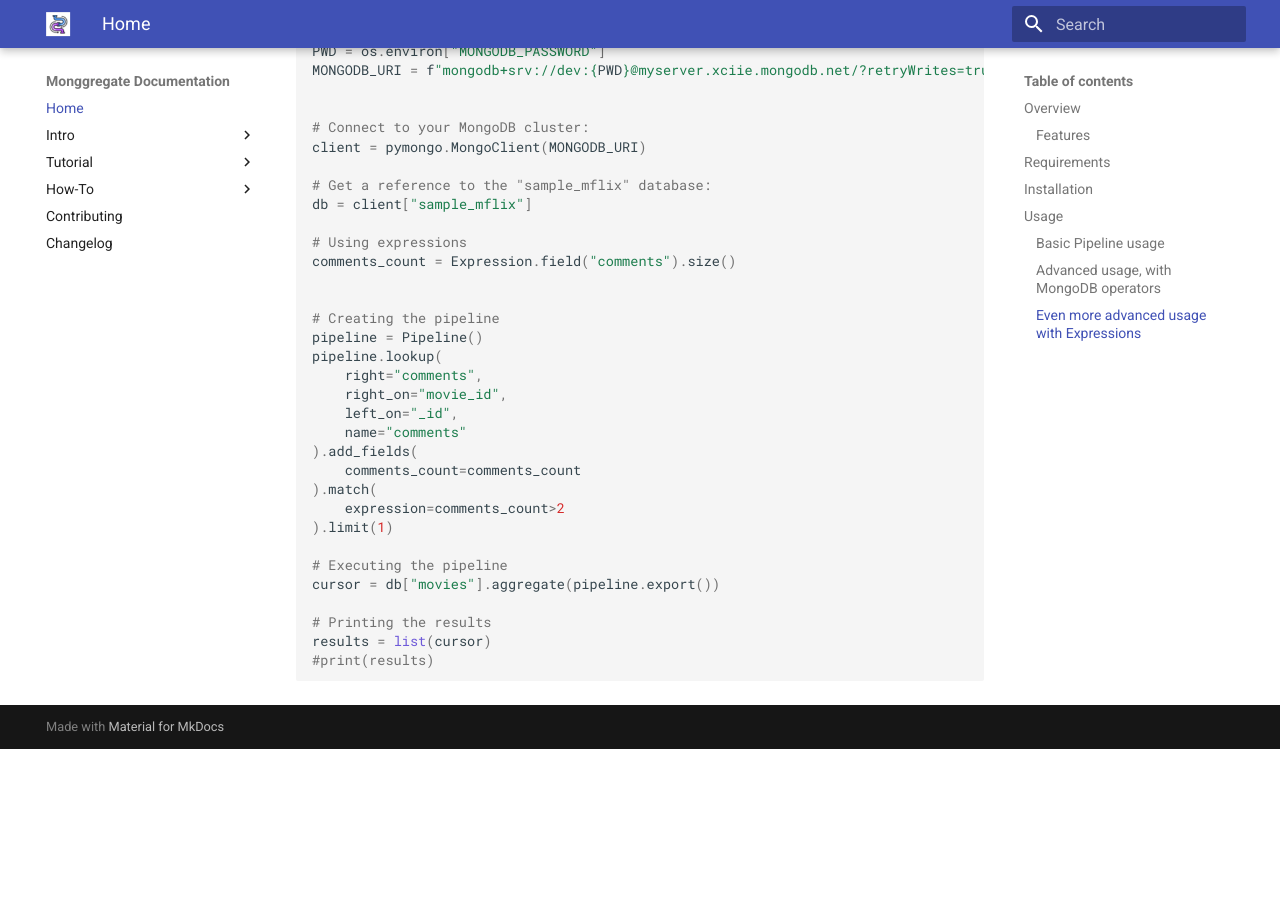
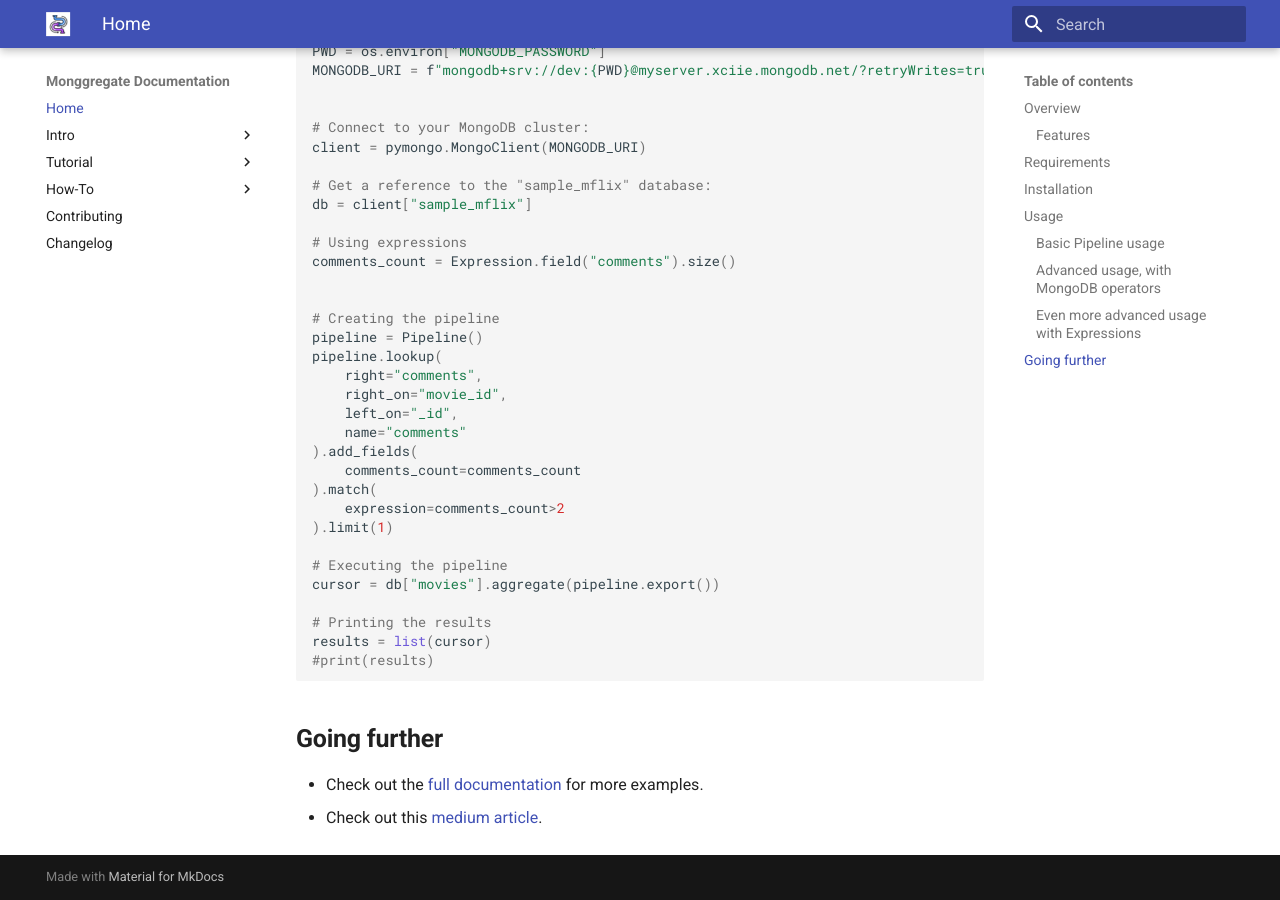
Before and after one commit to VianneyMI/monggregate, an MkDocs documentation site: the page built from docs/index.md, in a window 1280 px wide and 900 px high, scrolled down 2832 px. Built offline with MkDocs 1.6.1 and Material for MkDocs 9.7.7, drawn with Linux system fonts in a browser that asks for light colours; before the commit the page ends 3581 px from its top, so only the background shows below that.

Commit message:
Merge preparation - Merged main into branch - Added changes summary to changelog - Restored sync between index and readme

````diff
--- a/docs/index.md
+++ b/docs/index.md
@@ -166,3 +166,8 @@ cursor = db["movies"].aggregate(pipeline.export())
 results = list(cursor)
 #print(results)
 ```
+
+## **Going further**
+
+* Check out the [full documentation](https://vianneymi.github.io/monggregate/) for more examples.
+* Check out this [medium article](https://medium.com/@vianney.mixtur_39698/mongo-db-aggregations-pipelines-made-easy-with-monggregate-680b322167d2).
--- a/pyproject.toml
+++ b/pyproject.toml
@@ -10,6 +10,7 @@
 description = "MongoDB aggregation pipelines made easy. Joins, grouping, counting and much more..."
 readme = "README.md"
 authors = [{ name = "Vianney Mixtur", email = "vianney.mixtur@outlook.fr" }]
+documentation = "https://vianneymi.github.io/monggregate/
 license = { file = "LICENSE" }
 classifiers = [
     "License :: OSI Approved :: MIT License",
````
Also changed, not shown: docs/changelog.md (+6 -0 lines), readme.md (+5 -6 lines).
